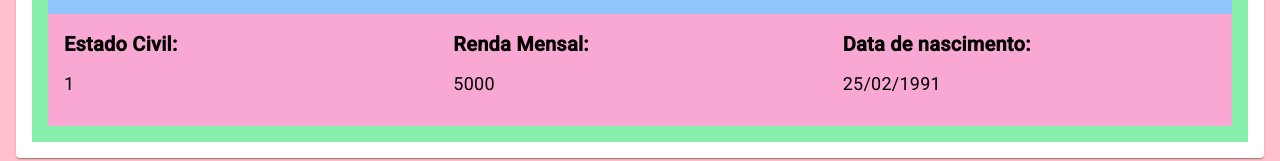
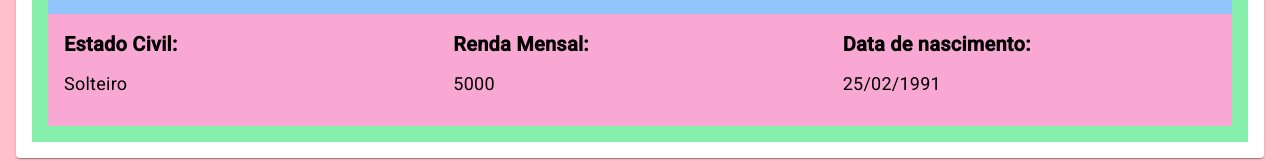
Before and after one commit to pinkiepieisa/Projetos-Angular, an Angular app in the folder reactive-forms-project/: page / in a window 1280 px wide. Shown: the part 424-585 px from the top of the page. Built offline with nearby package versions, Linux system fonts and the light colour scheme.

Commit message:
Pipe do maritalStatus

```diff
--- a/reactive-forms-project/src/app/components/general-informatios/general-informatios.component.html
+++ b/reactive-forms-project/src/app/components/general-informatios/general-informatios.component.html
@@ -11,7 +11,7 @@
     </div>
 
     <div class="p-4 bg-pink-300 grid lg:grid-cols-3 gap-4">
-        <app-user-info-item title="Estado Civil" [text]="user?.maritalStatus?.toString()"></app-user-info-item>
+        <app-user-info-item title="Estado Civil" [text]="user?.maritalStatus | maritalStatus"></app-user-info-item>
         <app-user-info-item title="Renda Mensal" [text]="user?.monthlyIncome?.toString()"></app-user-info-item>
         <app-user-info-item title="Data de nascimento" [text]="user?.birthDate"></app-user-info-item>
     </div>
--- /dev/null
+++ b/reactive-forms-project/src/app/pipes/marital-status.pipe.ts
@@ -0,0 +1,19 @@
+import { Pipe, PipeTransform } from '@angular/core';
+import { MaritalStatusEnum } from '../enums/marital-status.enum';
+
+@Pipe({
+  name: 'maritalStatus'
+})
+export class MaritalStatusPipe implements PipeTransform {
+
+  transform(maritalStatus: number | undefined ): string {
+    const maritalStatusMap: { [key: number]: string } = {
+      [MaritalStatusEnum.SINGLE]: 'Solteiro',
+      [MaritalStatusEnum.MARRIED]: 'Casadado',
+      [MaritalStatusEnum.DIVORCED]: 'Divorciado',
+    };
+
+    return maritalStatus ? maritalStatusMap[maritalStatus] : '';
+  }
+
+}
```
Also changed, not shown: reactive-forms-project/src/app/pipes/pipes.module.ts (+8 -3 lines).
